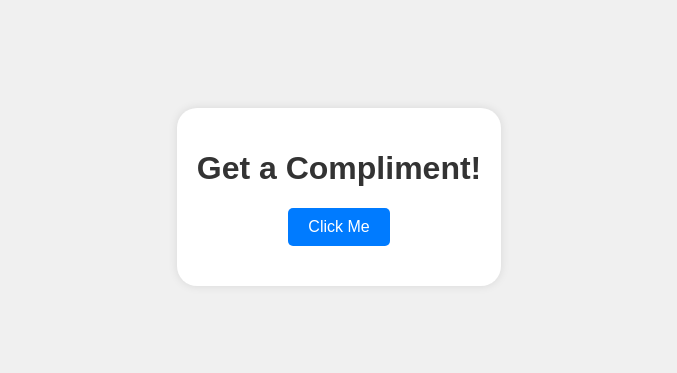
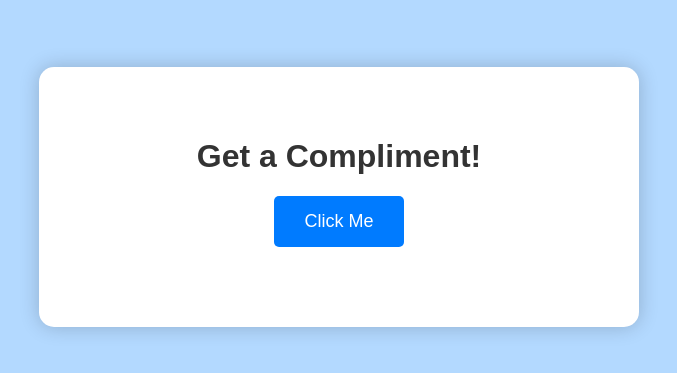
Before and after one commit to huydolo/COMPLIMENTS, a plain HTML site: page index.html in a window 1280 px wide. Shown: the part 203-576 px from the top of the page, without its empty margins (301-978 px from the left). Drawn offline with Linux system fonts and the light colour scheme.

Commit message:
Update index.html

```diff
--- a/index.html
+++ b/index.html
@@ -11,16 +11,18 @@
             justify-content: center;
             align-items: center;
             height: 100vh;
-            background-color: #f0f0f0;
+            background-color: #b3d9ff; /* Light pastel blue background */
             margin: 0;
         }
 
         .container {
             text-align: center;
             background: #ffffff;
-            padding: 20px;
-            border-radius: 20px;
-            box-shadow: 0px 0px 10px rgba(0, 0, 0, 0.1);
+            padding: 50px; /* Increased padding for a larger box */
+            border-radius: 15px;
+            box-shadow: 0px 0px 20px rgba(0, 0, 0, 0.2);
+            width: 500px; /* Set a fixed width for the container */
+            max-width: 90%; /* Ensure it doesn't overflow on smaller screens */
         }
 
         h1 {
@@ -30,11 +32,11 @@
         button {
             background-color: #007BFF;
             color: white;
-            padding: 10px 20px;
+            padding: 15px 30px; /* Increased button size */
             border: none;
             border-radius: 5px;
             cursor: pointer;
-            font-size: 16px;
+            font-size: 18px; /* Increased font size */
             transition: background-color 0.3s ease;
         }
 
@@ -43,8 +45,8 @@
         }
 
         #complimentText {
-            margin-top: 20px;
-            font-size: 18px;
+            margin-top: 30px; /* Increased margin for better spacing */
+            font-size: 20px; /* Larger text for compliments */
             color: #555555;
         }
     </style>
@@ -57,10 +59,6 @@
     </div>
 
     <script>
-
-
-
-
         const compliments = [
             "You have a great sense of humor!",
             "You're an awesome friend.",
```
